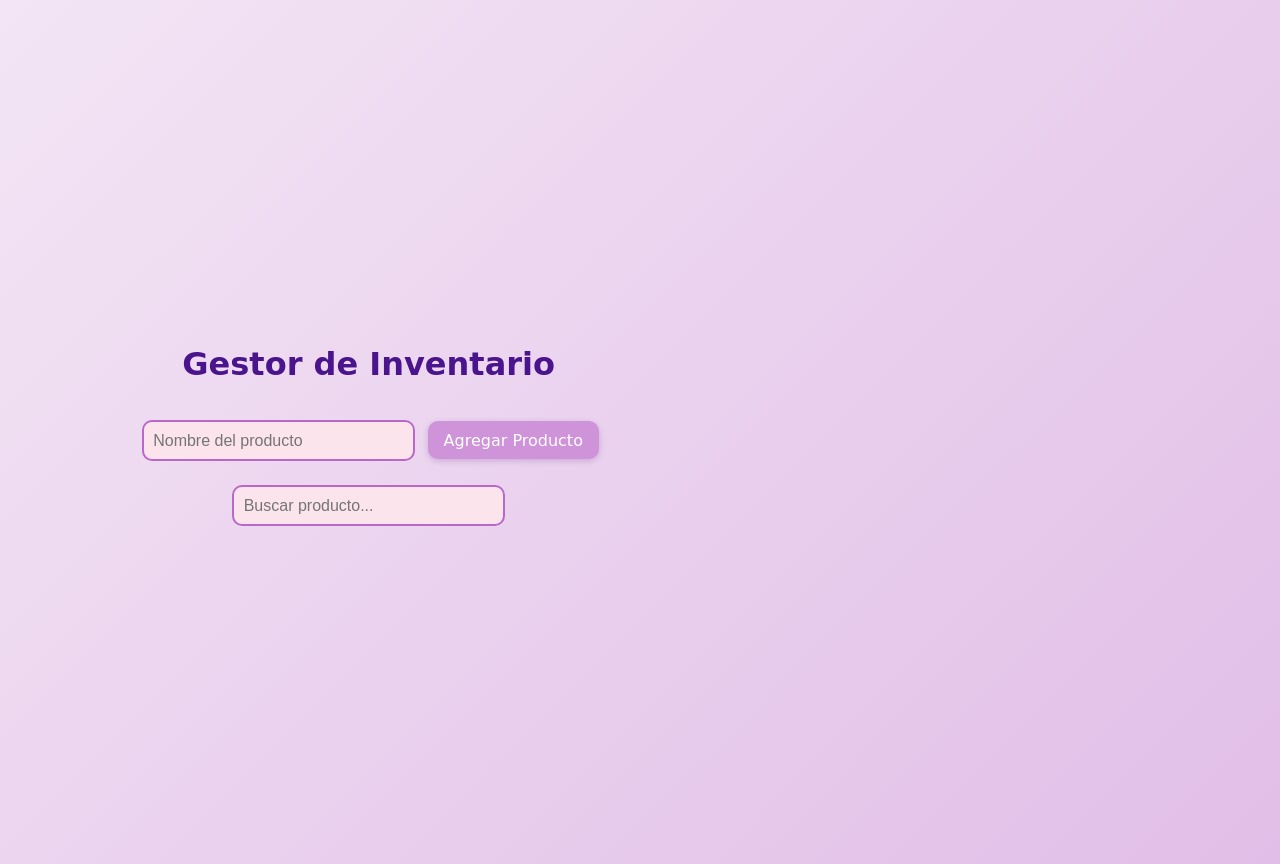
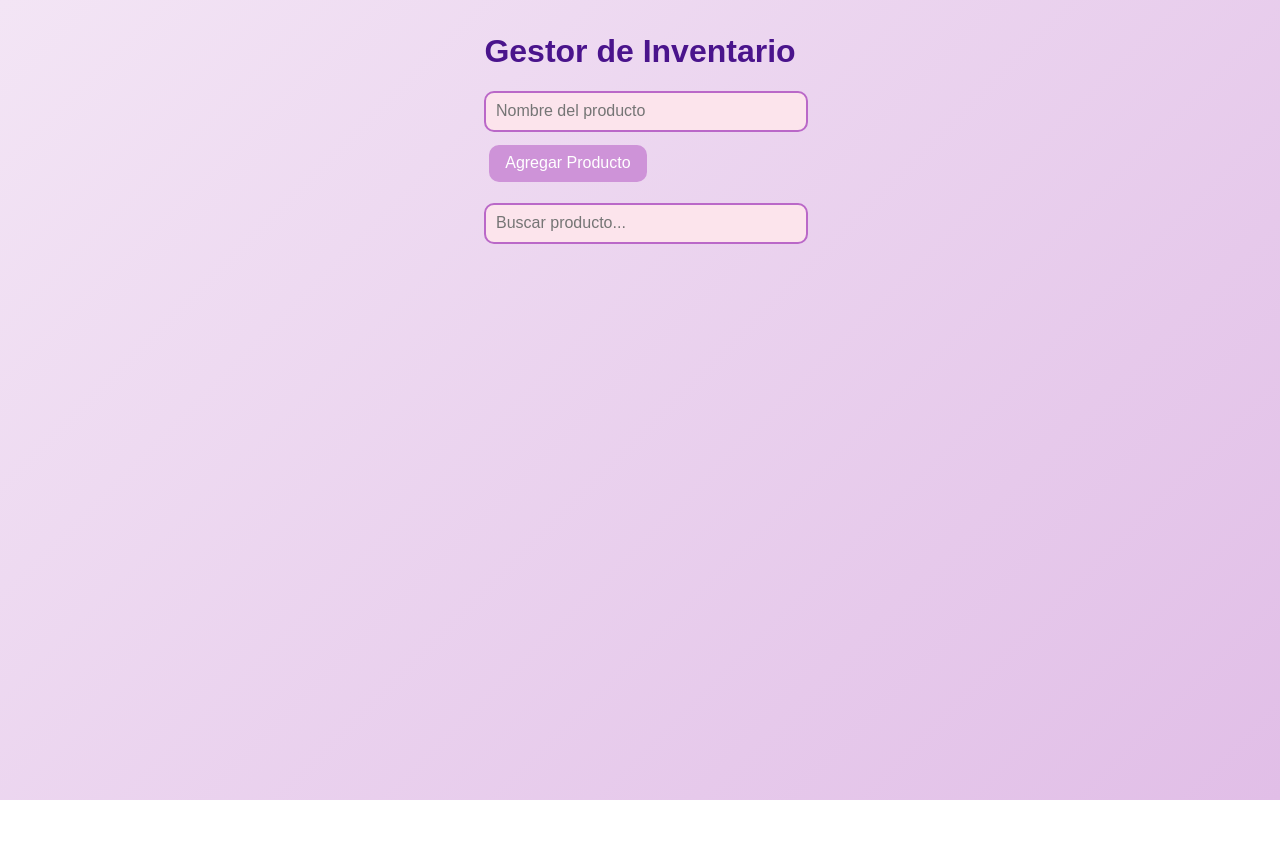
Before and after one commit to anhna8/Homework, a React (Vite) app in the folder 06-gestor-de-inventario/: page / in a window 1280 px wide. After the commit the page ends 800 px from the top, so only its background shows below. Built offline with nearby package versions, Linux system fonts and the light colour scheme.

Commit message:
center div

```diff
--- a/06-gestor-de-inventario/src/App.css
+++ b/06-gestor-de-inventario/src/App.css
@@ -1,27 +1,41 @@
 body {
   background: linear-gradient(135deg, #f3e5f5 0%, #e1bee7 100%);
-  font-family: 'Comic Neue', 'Comic Sans MS', cursive, sans-serif;
+  font-family: 'Comic Neue', cursive, sans-serif;
   color: #4a148c;
-  padding: 2rem;
   margin: 0;
-  text-align: center;
+  padding: 0;
+  display: flex;
+  justify-content: center;
+  align-items: flex-start;
+  min-height: 100vh;
 }
 
 h2 {
   font-size: 2rem;
-  margin-bottom: 1.5rem;
+  margin-bottom: 1rem;
+}
+
+.inventory-container {
+  background-color: #fff0f6;
+  border-radius: 20px;
+  padding: 2rem;
+  margin: 2rem;
+  width: 90%;
+  max-width: 500px;
+  box-shadow: 0 8px 24px rgba(80, 0, 120, 0.2);
 }
 
 input[type="text"] {
+  width: 100%;
+  max-width: 300px;
   padding: 0.6rem;
+  font-size: 1rem;
   border: 2px solid #ba68c8;
   border-radius: 10px;
-  font-size: 1rem;
-  margin: 0.5rem;
-  width: 60%;
-  max-width: 250px;
+  margin: 0.5rem auto;
   background-color: #fce4ec;
   color: #4a148c;
+  display: block;
 }
 
 button {
@@ -33,7 +47,6 @@ button {
   margin: 0.3rem;
   font-size: 1rem;
   cursor: pointer;
-  box-shadow: 0 2px 6px rgba(80, 0, 120, 0.2);
   transition: background-color 0.3s ease;
 }
 
@@ -51,15 +64,14 @@ li {
   margin: 1rem auto;
   padding: 1rem;
   border-radius: 15px;
-  width: 80%;
-  max-width: 400px;
+  max-width: 100%;
   box-shadow: 0 4px 12px rgba(80, 0, 120, 0.1);
   display: flex;
-  justify-content: space-between;
+  flex-direction: column;
   align-items: center;
-  flex-wrap: wrap;
 }
 
-li button {
-  margin: 0.2rem;
+li span {
+  font-weight: bold;
+  margin-bottom: 0.5rem;
 }
```
